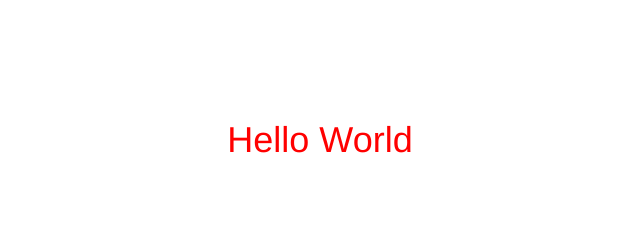
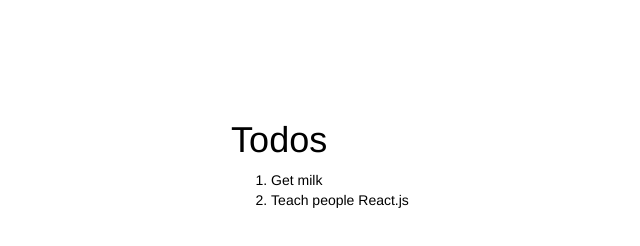
Before and after one commit to jeremybini/react-todo-app, a React app: page / in a window 1280 px wide. Shown: the whole page, without its empty margins (320-960 px from the left). Built offline with nearby package versions, Linux system fonts and the light colour scheme.

Commit message:
Class 2 - Add App and TodoList components

```diff
--- a/scripts/HelloWorld.js
+++ /dev/null
@@ -1,9 +0,0 @@
-import React from "react";
-
-class HelloWorld extends React.Component {
-  render() {
-    return <h1>Hello World</h1>;
-  }
-}
-
-export default HelloWorld;
--- /dev/null
+++ b/scripts/components/app/index.js
@@ -0,0 +1,11 @@
+import React from "react";
+import TodoList from "../todo-list";
+import todos from "../../../server/data";
+
+class App extends React.Component {
+  render() {
+    return <TodoList todos={todos} />;
+  }
+}
+
+export default App;
--- /dev/null
+++ b/scripts/components/todo-list/index.js
@@ -0,0 +1,31 @@
+import React from "react";
+import PropTypes from "prop-types";
+
+function Todo(props) {
+  return <li>{props.todo.text}</li>;
+}
+
+class TodoList extends React.Component {
+  renderTodos() {
+    const { todos } = this.props;
+
+    return todos.map(todo => <Todo key={todo.id} todo={todo} />);
+  }
+
+  render() {
+    return (
+      <div>
+        <h1>Todos</h1>
+        <ol>{this.renderTodos()}</ol>
+      </div>
+    );
+  }
+}
+TodoList.propTypes = {
+  todos: PropTypes.array.isRequired
+};
+TodoList.defaultProps = {
+  todos: []
+};
+
+export default TodoList;
--- a/scripts/index.js
+++ b/scripts/index.js
@@ -1,7 +1,7 @@
 import React from "react";
 import ReactDom from "react-dom";
-import HelloWorld from "./HelloWorld";
+import App from "./components/app";
 import "../styles/index.scss";
 
 const root = document.querySelector("#todo-spa");
-ReactDom.render(<HelloWorld />, root);
+ReactDom.render(<App />, root);
--- a/styles/index.scss
+++ b/styles/index.scss
@@ -1,4 +1,4 @@
-$color: red;
+$color: black;
 
 #todo-spa {
   color: $color;
```
Also changed, not shown: README.md.
